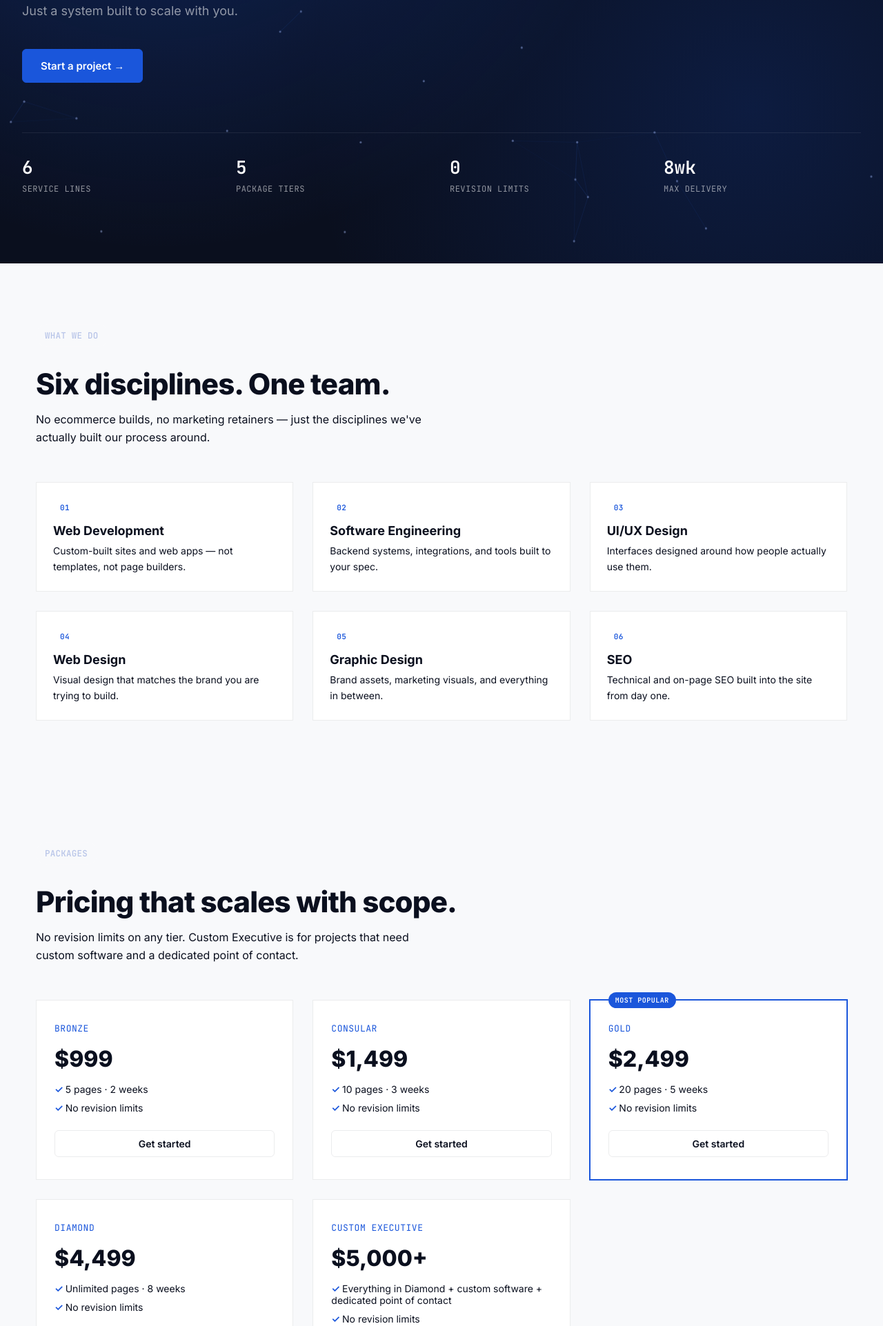
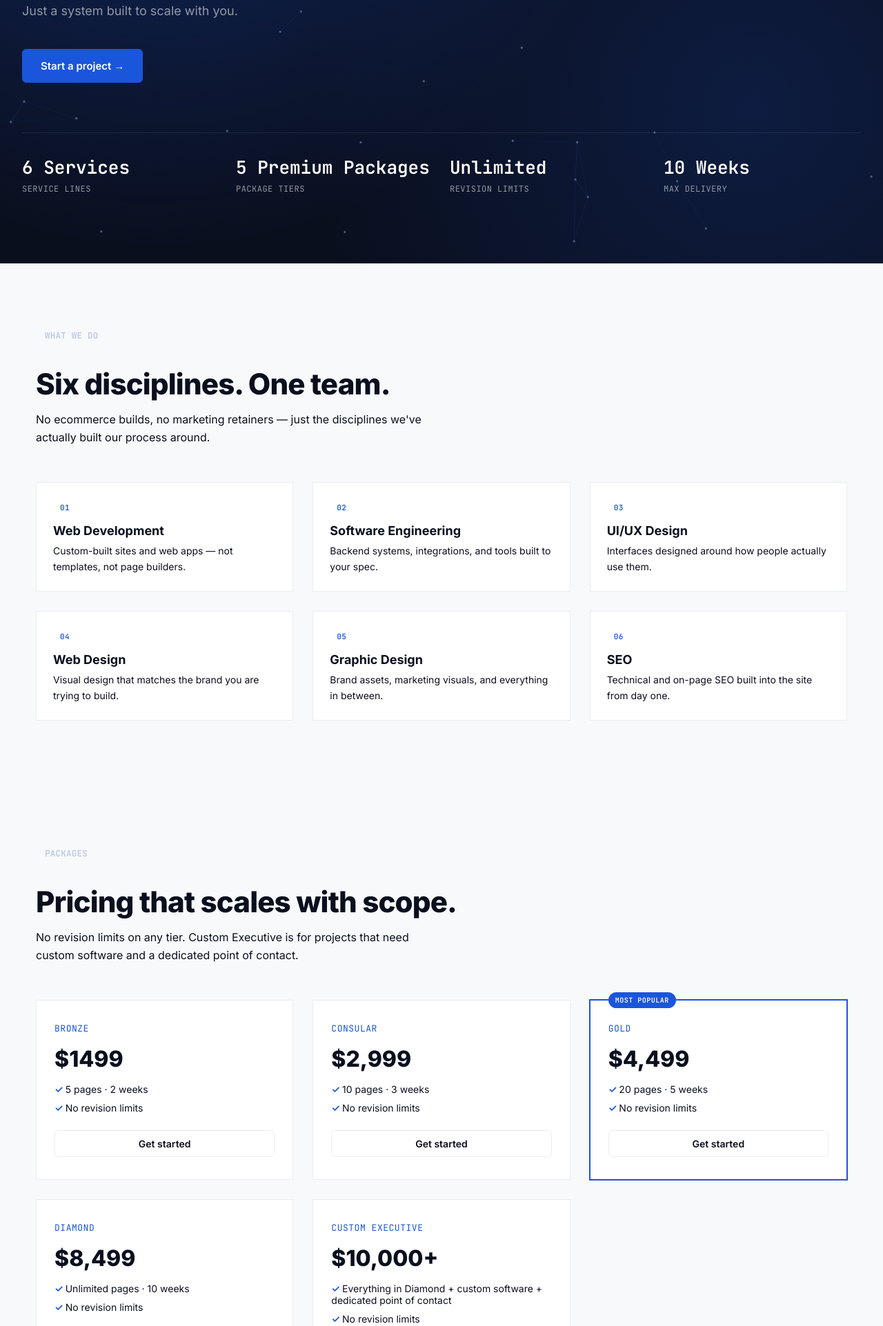
Before and after one commit to KhizarKhan714/MRK-AGENCY-, a Python web app: template templates/index.html in a window 1280 px wide. Shown: the part 596-2519 px from the top of the page at 69% size. Run offline with Jinja, Linux system fonts and the light colour scheme; the template is opened without the code that fills it, so the values that code supplies are empty.

Commit message:
Update index.html

```diff
--- a/templates/index.html
+++ b/templates/index.html
@@ -233,10 +233,10 @@
     </div>
 
     <div class="stat-rail">
-      <div class="stat"><span class="num">6</span><span class="label">Service lines</span></div>
-      <div class="stat"><span class="num">5</span><span class="label">Package tiers</span></div>
-      <div class="stat"><span class="num">0</span><span class="label">Revision limits</span></div>
-      <div class="stat"><span class="num">8wk</span><span class="label">Max delivery</span></div>
+      <div class="stat"><span class="num">6 Services</span><span class="label">Service lines</span></div>
+      <div class="stat"><span class="num">5 Premium Packages</span><span class="label">Package tiers</span></div>
+      <div class="stat"><span class="num">Unlimited</span><span class="label">Revision limits</span></div>
+      <div class="stat"><span class="num">10 Weeks</span><span class="label">Max delivery</span></div>
     </div>
   </div>
 </section>
@@ -334,11 +334,11 @@
     </div>
     <div class="grid grid-3">
       {% set tiers = [
-        ('Bronze', '999', '5 pages · 2 weeks', false),
-        ('Consular', '1,499', '10 pages · 3 weeks', false),
-        ('Gold', '2,499', '20 pages · 5 weeks', true),
-        ('Diamond', '4,499', 'Unlimited pages · 8 weeks', false),
-        ('Custom Executive', '5,000+', 'Everything in Diamond + custom software + dedicated point of contact', false)
+        ('Bronze', '1499', '5 pages · 2 weeks', false),
+        ('Consular', '2,999', '10 pages · 3 weeks', false),
+        ('Gold', '4,499', '20 pages · 5 weeks', true),
+        ('Diamond', '8,499', 'Unlimited pages · 10 weeks', false),
+        ('Custom Executive', '10,000+', 'Everything in Diamond + custom software + dedicated point of contact', false)
       ] %}
       {% for name, price, spec, featured in tiers %}
       <div class="price-card {% if featured %}featured{% endif %}">
```
